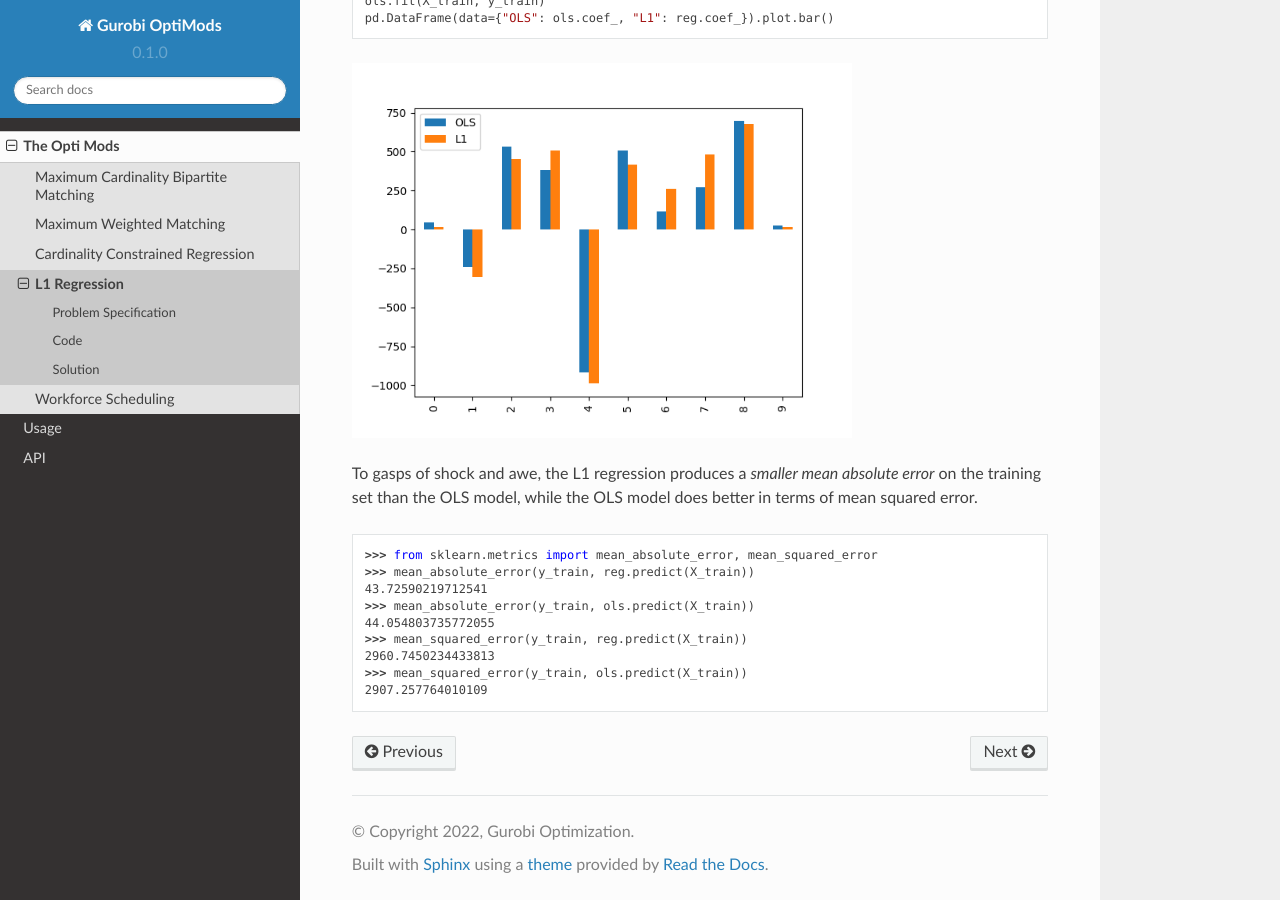
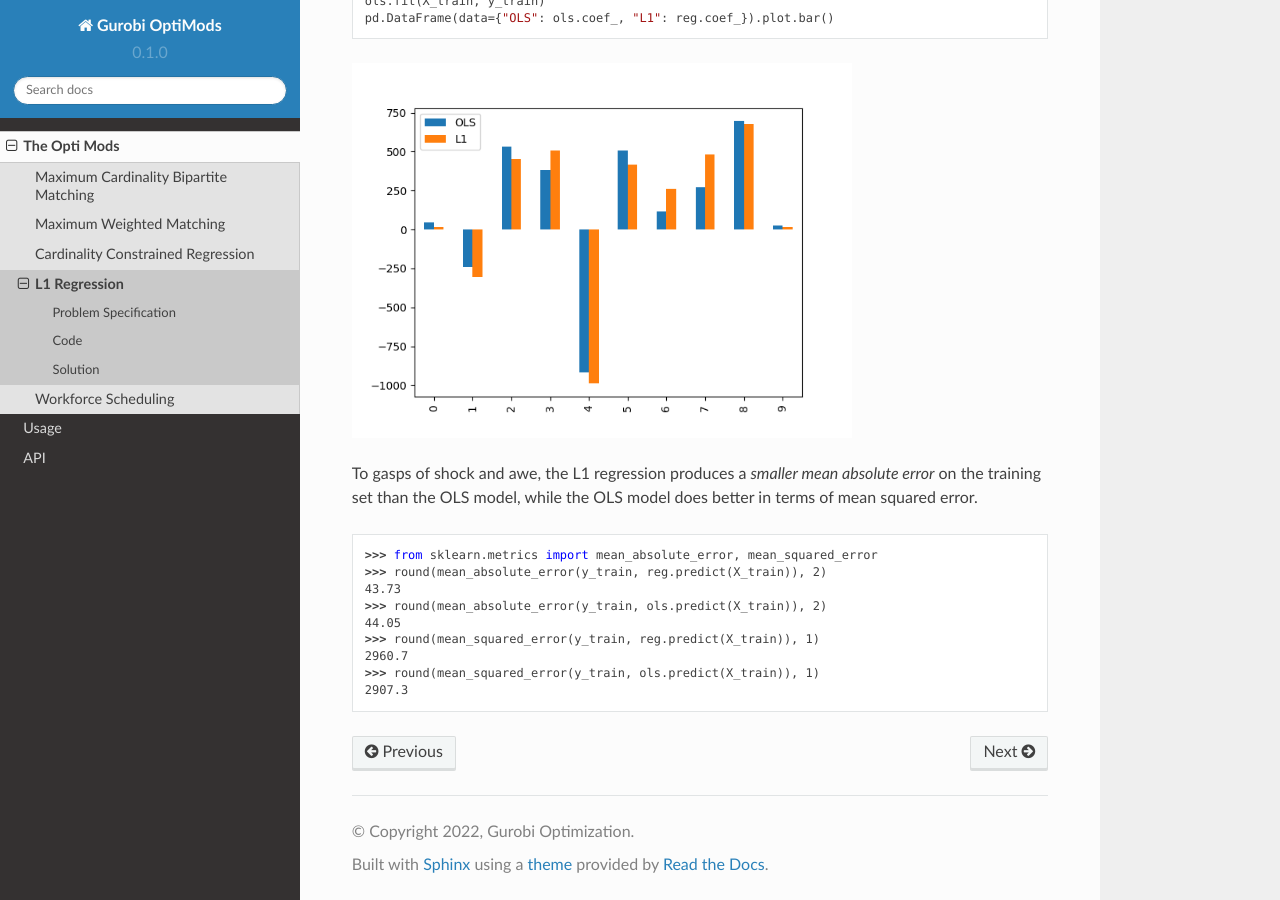
Before and after one commit to Gurobi/gurobi-optimods, a Sphinx documentation site: the page built from docs/source/mods/l1-regression.rst, in a window 1280 px wide and 900 px high, scrolled down 1634 px. Built offline with Sphinx 7.4.7 and the Read the Docs theme 2.0.0, drawn with Linux system fonts in a browser that asks for light colours.

Commit message:
L1 doctest fix
Round results to avoid doctest problems

```diff
--- a/docs/source/mods/l1-regression.rst
+++ b/docs/source/mods/l1-regression.rst
@@ -115,11 +115,11 @@ To gasps of shock and awe, the L1 regression produces a *smaller mean absolute e
 .. doctest:: l1_regression
 
     >>> from sklearn.metrics import mean_absolute_error, mean_squared_error
-    >>> mean_absolute_error(y_train, reg.predict(X_train))
-    43.72590219712541
-    >>> mean_absolute_error(y_train, ols.predict(X_train))
-    44.054803735772055
-    >>> mean_squared_error(y_train, reg.predict(X_train))
-    2960.7450234433813
-    >>> mean_squared_error(y_train, ols.predict(X_train))
-    2907.257764010109
+    >>> round(mean_absolute_error(y_train, reg.predict(X_train)), 2)
+    43.73
+    >>> round(mean_absolute_error(y_train, ols.predict(X_train)), 2)
+    44.05
+    >>> round(mean_squared_error(y_train, reg.predict(X_train)), 1)
+    2960.7
+    >>> round(mean_squared_error(y_train, ols.predict(X_train)), 1)
+    2907.3
```
